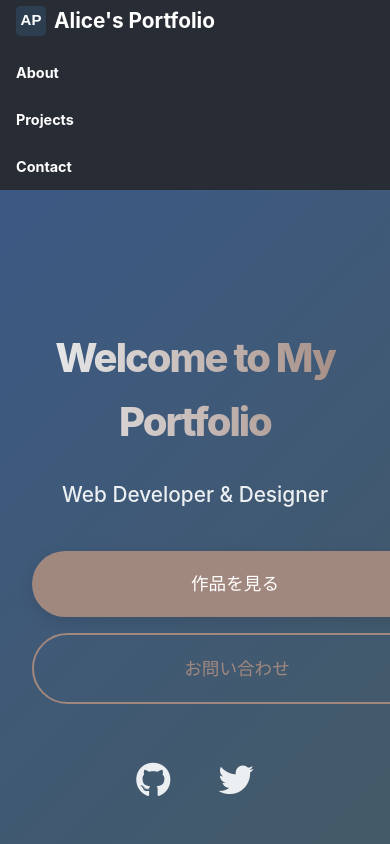
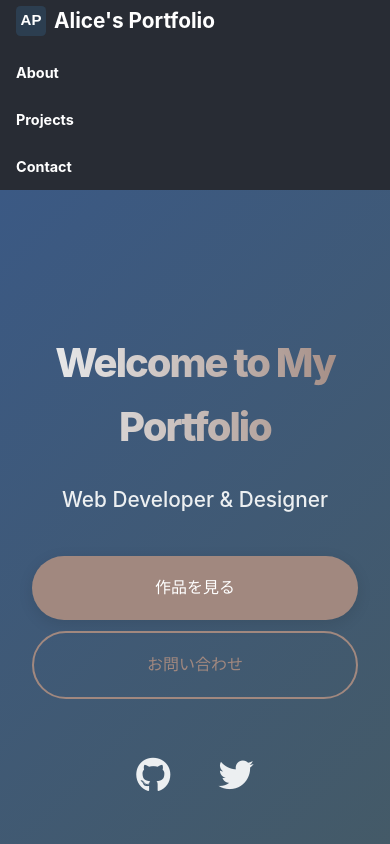
Before and after one commit to AliceWonerfulWorld/portfolio, a React (Vite) app: page / in a window 390 px wide. Shown: the top 844 px of the page. Built offline with nearby package versions, Linux system fonts and the light colour scheme.

Commit message:
[update] タイムラインとヒーローセクションのレスポンシブスタイルを改善

```diff
--- a/src/App.css
+++ b/src/App.css
@@ -1,3 +1,28 @@
+@media (max-width: 768px) {
+  .timeline {
+    max-width: 100%;
+    padding-left: 0;
+  }
+  .timeline::before {
+    left: 8px;
+    transform: none;
+  }
+  .timeline-dot {
+    left: 0;
+    transform: none;
+  }
+  .timeline-item .timeline-content {
+    width: calc(100% - 28px);
+    margin-left: 28px;
+    text-align: left;
+  }
+  .timeline-item .timeline-content::before {
+    left: -8px;
+    border-width: 8px 8px 8px 0;
+    border-color: transparent var(--card-bg-color) transparent transparent;
+    right: auto;
+  }
+}
 /* 全体のスタイル */
 :root {
   /* New Lighter/Paler Formal Palette */
@@ -868,9 +893,20 @@ section p {
 @media (max-width: 768px) {
   section {
     padding: 4rem 1rem;
+    max-width: 100%;
+    box-sizing: border-box;
   }
   section h2 {
     font-size: 2rem;
+  }
+  .hero-section {
+    max-width: 100%;
+    box-sizing: border-box;
+    padding-left: 1rem;
+    padding-right: 1rem;
+  }
+  .hero-content {
+    padding: 0 1rem;
   }
   .hero-content h1 {
     font-size: 3rem;
@@ -880,24 +916,29 @@ section p {
   }
   .hero-buttons {
     flex-direction: column;
-    gap: 1rem;
+    gap: 0.7rem;
   }
   .primary-btn, .secondary-btn {
-    width: 100%;
+    width: auto;
+    min-width: 0;
     text-align: center;
+    padding-left: 1.5rem;
+    padding-right: 1.5rem;
+    font-size: 1rem;
   }
   .projects-carousel {
-    padding: 0 1rem; /* Add padding to carousel on mobile */
+    width: 100%;
+    padding: 0 1rem;
+    box-sizing: border-box;
   }
   .project-card {
-    margin: 0; /* Remove horizontal margin for full width */
+    margin: 0;
     padding: 2rem;
   }
   .carousel-button {
-    width: 50px; /* Adjusted responsive width */
-    height: 50px; /* Adjusted responsive height */
-    font-size: 1.8rem; /* Adjusted responsive icon size */
-    /* padding: 0.8rem; */ /* Removed padding, size controlled by width/height/font-size */
+    width: 50px;
+    height: 50px;
+    font-size: 1.8rem;
   }
   .carousel-indicators {
     bottom: -30px;
@@ -915,18 +956,24 @@ section p {
     width: 100%;
     max-width: 250px;
   }
-  .timeline-item:nth-child(odd) .timeline-content,
-  .timeline-item:nth-child(even) .timeline-content {
-    width: calc(100% - 55px);
-    margin-left: 55px;
+  .timeline::before {
+    left: 8px;
+    transform: none;
   }
   .timeline-dot {
-    left: 15px;
+    left: 0;
+    transform: none;
   }
-   .timeline-item:nth-child(odd) .timeline-content::before,
-   .timeline-item:nth-child(even) .timeline-content::before {
+  .timeline-item .timeline-content {
+    width: calc(100% - 28px);
+    margin-left: 28px;
+    text-align: left;
+  }
+  .timeline-item .timeline-content::before {
     left: -8px;
     border-width: 8px 8px 8px 0;
+    border-color: transparent var(--card-bg-color) transparent transparent;
+    right: auto;
   }
 }
 
```
